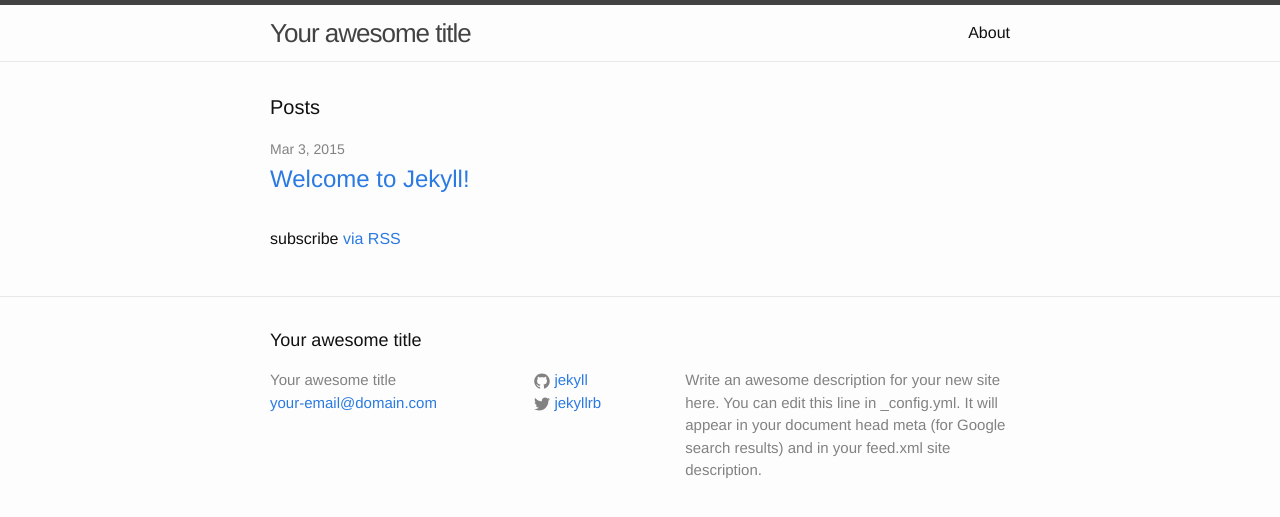
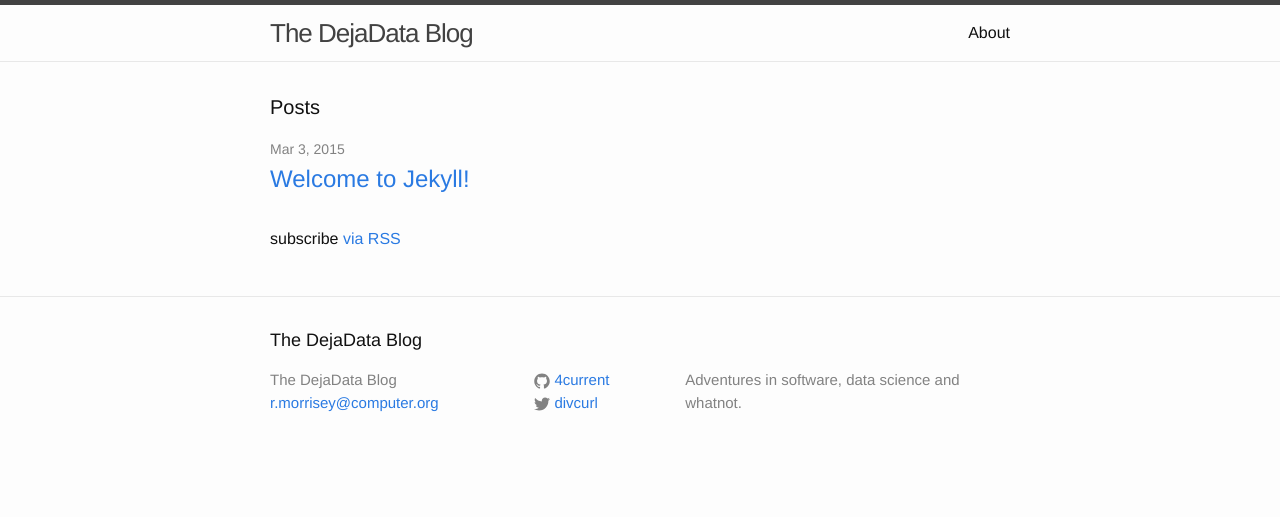
Before and after one commit to 4current/dejadata.com, a Jekyll site: the page built from index.html, in a window 1280 px wide. Shown: the top 517 px of the page. Built offline with Jekyll 4.4.1, drawn with Linux system fonts in a browser that asks for light colours.

Commit message:
after configuring _config.yml

```diff
--- a/_config.yml
+++ b/_config.yml
@@ -1,14 +1,13 @@
 # Site settings
-title: Your awesome title
-email: your-email@domain.com
+title: The DejaData Blog
+email: r.morrisey@computer.org
 description: > # this means to ignore newlines until "baseurl:"
-  Write an awesome description for your new site here. You can edit this
-  line in _config.yml. It will appear in your document head meta (for
-  Google search results) and in your feed.xml site description.
+  Adventures in software, data science and whatnot.
+host: ip-172-31-25-134
 baseurl: "" # the subpath of your site, e.g. /blog/
-url: "http://yourdomain.com" # the base hostname & protocol for your site
-twitter_username: jekyllrb
-github_username:  jekyll
+url: "http:/dejadata.com" # the base hostname & protocol for your site
+twitter_username: divcurl
+github_username:  4current
 
 # Build settings
 markdown: kramdown
```
